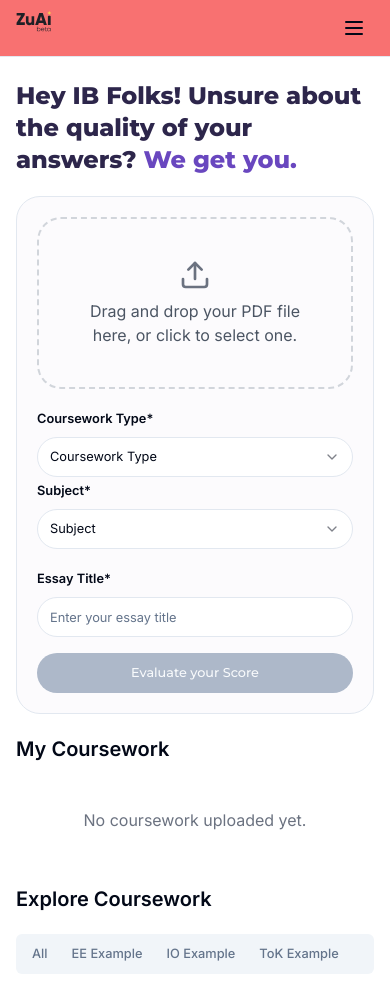
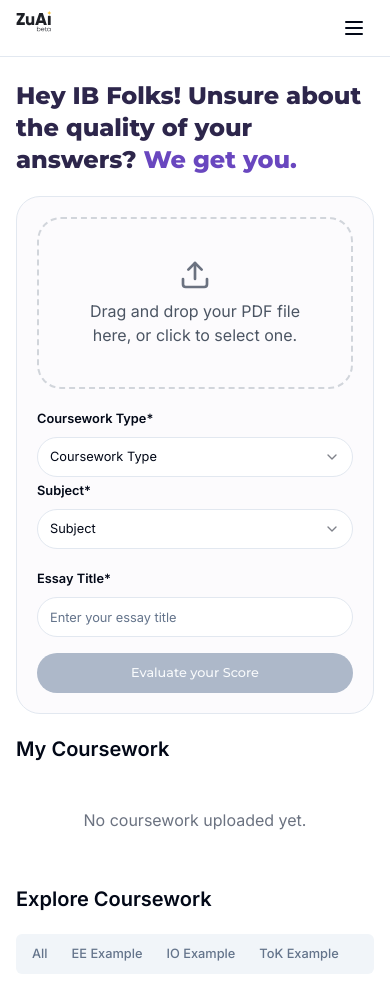
Before and after one commit to sahildotdev/gradely, a Next.js app: page / in a window 390 px wide. Built offline with nearby package versions, Linux system fonts and the light colour scheme.

Commit message:
Minor  update
Minor styling update

```diff
--- a/src/components/sidebar.tsx
+++ b/src/components/sidebar.tsx
@@ -126,7 +126,7 @@ const Sidebar: React.FC = () => {
       </Sheet>
 
       {/* Mobile Header */}
-      <div className="md:hidden fixed top-0 left-0 w-full flex content-center items-center justify-between px-4 py-2 bg-red-400 border-b border-slate-200 z-40">
+      <div className="md:hidden fixed top-0 left-0 w-full flex content-center items-center justify-between px-4 py-2 border-b border-slate-200 z-40">
         <LogoIcon width={36} height={36} />
 
         <Button
```
